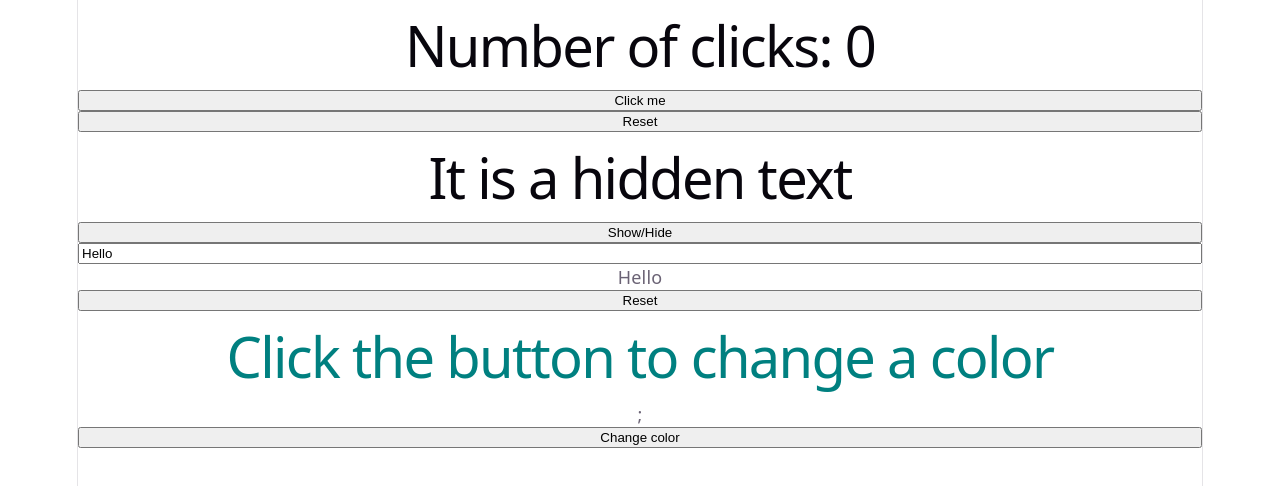
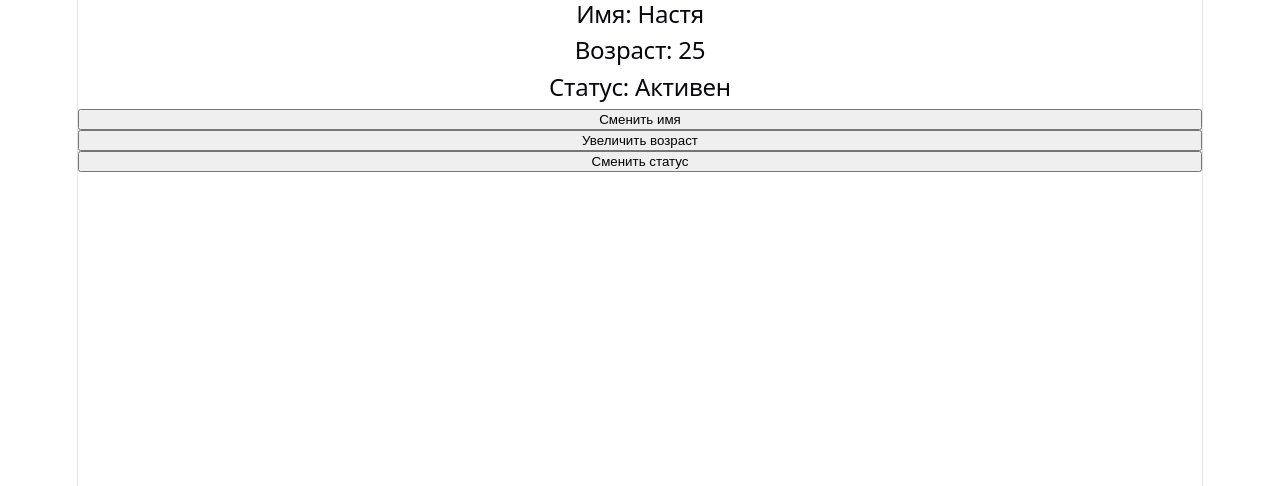
Before and after one commit to NnnastyaA/RRR, a React (Vite) app in the folder rrr-project/: page / in a window 1280 px wide. Shown: the top 486 px of the page. Built offline with nearby package versions, Linux system fonts and the light colour scheme.

Commit message:
finished task about object

```diff
--- a/rrr-project/src/App.jsx
+++ b/rrr-project/src/App.jsx
@@ -3,7 +3,14 @@ import reactLogo from "./assets/react.svg";
 import viteLogo from "./assets/vite.svg";
 import heroImg from "./assets/hero.png";
 import "./App.css";
-import Button from "./Button.jsx";
-import HideText from "./HideText.jsx";
-import Imput from "./Input.jsx";
-import ColorButton from "./ColorButton.jsx";
+import UserProfile from "./assets/components/UserProfile.jsx";
+
+function App() {
+    return (
+        <>
+            <UserProfile />
+        </>
+    );
+}
+
+export default App;
--- a/rrr-project/src/Button.jsx
+++ /dev/null
@@ -1,17 +0,0 @@
-import { useState } from "react";
-
-const Button = () => {
-  const [state, setState] = useState(0);
-  //console.log(state);
-  return (
-    <>
-      <h1>Number of clicks: {state}</h1>
-      <button onClick={() => setState((oldState) => oldState + 1)}>
-        Click me
-      </button>
-      <button onClick={() => setState(0)}>Reset</button>
-    </>
-  );
-};
-
-export default Button;
--- a/rrr-project/src/ColorButton.jsx
+++ /dev/null
@@ -1,15 +0,0 @@
-import { useState } from "react";
-
-const ColorButton = () => {
-  const [color, setColor] = useState("#008080");
-  return (
-    <>
-      <h1 style={{ color: color}}>Click the button to change a color</h1>;
-      <button onClick={() => setColor("#" + Math.random().toString(16).slice(2, 8))}>
-        Change color
-      </button>
-    </>
-  );
-};
-
-export default ColorButton;
--- a/rrr-project/src/HideText.jsx
+++ /dev/null
@@ -1,13 +0,0 @@
-import { useState } from "react";
-
-const HideText = () => {
-  const [state, setState] = useState(true);
-  return (
-    <>
-      {state && <h1>It is a hidden text</h1>}
-      <button onClick={() => setState(state => !state)}>Show/Hide</button>
-    </>
-  );
-};
-
-export default HideText;
--- a/rrr-project/src/Input.jsx
+++ /dev/null
@@ -1,14 +0,0 @@
-import { useState } from "react";
-
-const Input = () => {
-  const [state, setState] = useState("Hello");
-  return (
-    <>
-      <input value={state} onChange={(e) => setState(e.target.value)} />
-      {state}
-      <button onClick={() => setState("")}>Reset</button>
-    </>
-  );
-};
-
-export default Input;
--- /dev/null
+++ b/rrr-project/src/assets/components/UserProfile.jsx
@@ -0,0 +1,23 @@
+import { useState } from "react";
+
+const UserProfile = () => {
+  const [user, setUser] = useState({
+    name: "Настя",
+    age: 25,
+    isActive: true,
+    });
+    console.log(user)
+
+    return (
+        <>
+          <h2>Имя: {user.name}</h2>
+          <h2>Возраст: {user.age}</h2>
+          <h2>Статус: {user.isActive ? "Активен" : "Не активен"}</h2>
+          <button onClick={() => setUser({...user, name: "Анастасия"})}>Сменить имя</button>
+          <button onClick={() => setUser({...user, age: user.age + 1})}>Увеличить возраст</button>
+          <button onClick={() => setUser({...user, isActive: !user.isActive})}>Сменить статус</button>
+        </>
+    )
+};
+
+export default UserProfile;
--- a/rrr-project/src/main.jsx
+++ b/rrr-project/src/main.jsx
@@ -1,16 +1,11 @@
 import { StrictMode } from "react";
 import { createRoot } from "react-dom/client";
 import "./index.css";
-import Button from "./Button.jsx";
-import HideText from "./HideText.jsx";
-import Imput from "./Input.jsx";
-import ColorButton from "./ColorButton.jsx";
+import App from "./App.jsx";
+
 
 createRoot(document.getElementById("root")).render(
   <StrictMode>
-    <Button />
-    <HideText />
-    <Imput />
-    <ColorButton />
+    <App />
   </StrictMode>,
 );
```
